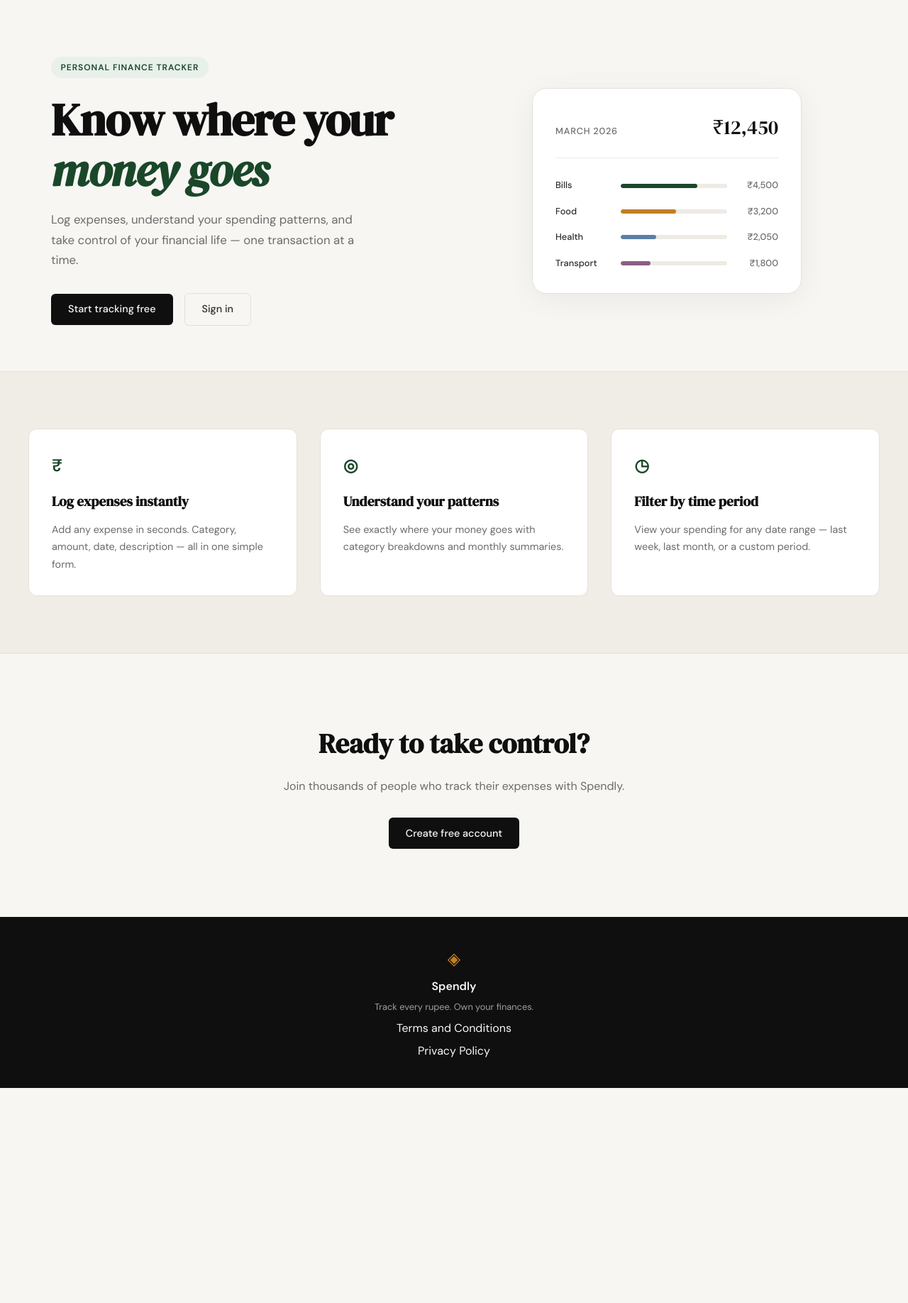
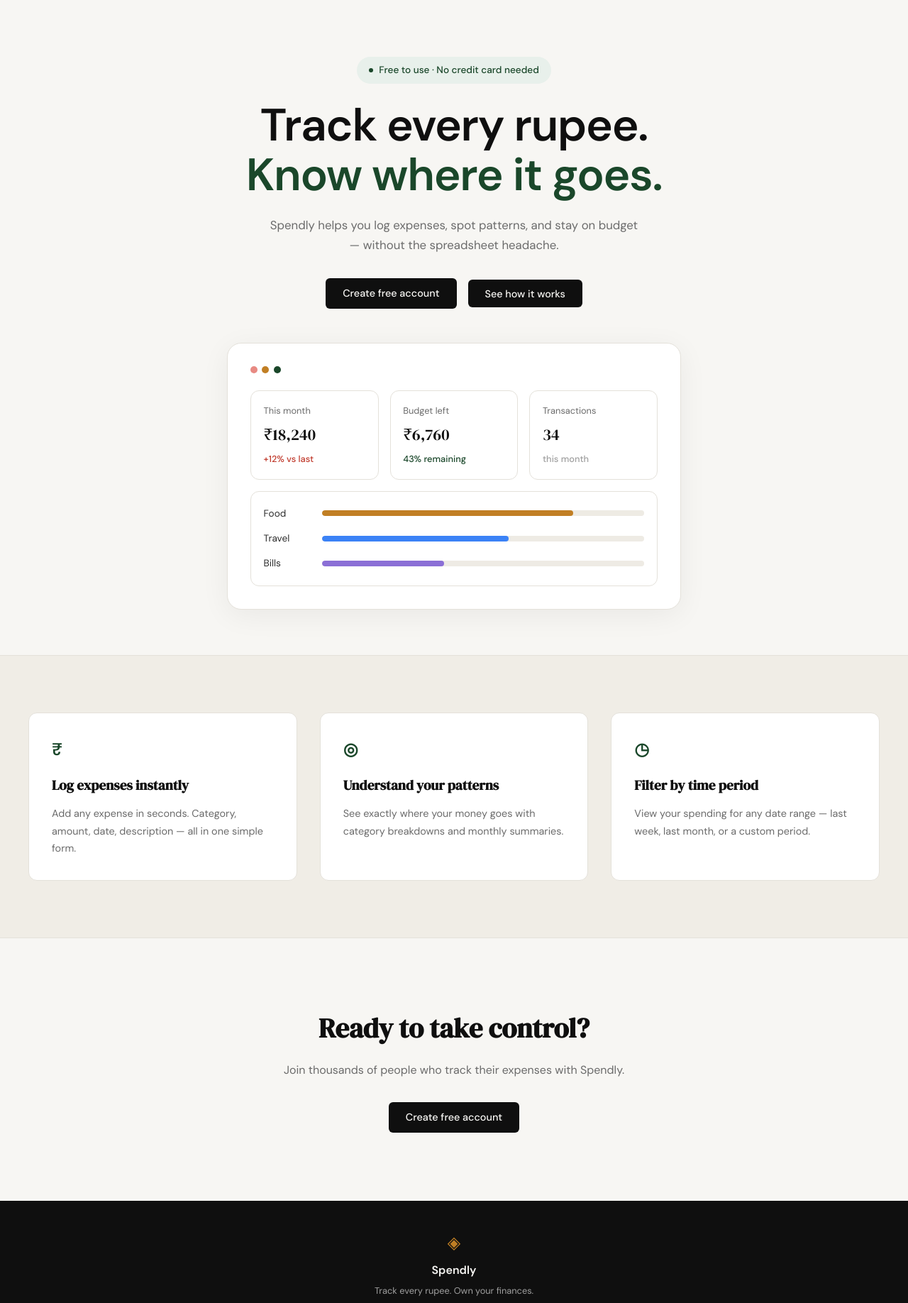
Before and after one commit to sharniks/spendly, a Flask app: page / in a window 1280 px wide. Shown: the part 61-1897 px from the top of the page at 71% size. Before the commit the page ends 1594 px from the top, so only its background shows below. Run offline with Flask 3, Linux system fonts and the light colour scheme.

Commit message:
landing: redesign hero section to match mockup, add how-it-works modal

```diff
--- /dev/null
+++ b/static/css/landing.css
@@ -0,0 +1,211 @@
+/* ------------------------------------------------------------------ */
+/* Hero — landing page redesign                                       */
+/* ------------------------------------------------------------------ */
+
+.hero {
+    grid-template-columns: 1fr;
+    max-width: 720px;
+    text-align: center;
+    gap: 3rem;
+}
+
+.hero-badge {
+    display: inline-flex;
+    align-items: center;
+    gap: 0.5rem;
+    text-transform: none;
+    letter-spacing: normal;
+    font-weight: 500;
+    font-size: 0.85rem;
+    padding: 0.5rem 1.1rem;
+}
+
+.hero-badge-dot {
+    width: 6px;
+    height: 6px;
+    border-radius: 50%;
+    background: var(--accent);
+    flex-shrink: 0;
+}
+
+.hero-title {
+    font-family: var(--font-body);
+    font-weight: 700;
+    font-size: clamp(2.5rem, 6vw, 4rem);
+}
+
+.hero-title-accent {
+    color: var(--accent);
+}
+
+.hero-subtitle {
+    margin-left: auto;
+    margin-right: auto;
+    max-width: 520px;
+}
+
+.hero-actions {
+    justify-content: center;
+}
+
+.hero-actions .btn-primary {
+    border: none;
+    cursor: pointer;
+    font-family: var(--font-body);
+}
+
+/* ------------------------------------------------------------------ */
+/* Mock card (hero visual)                                             */
+/* ------------------------------------------------------------------ */
+
+.hero-visual { width: 100%; }
+
+.mock-card { max-width: 640px; }
+
+.mock-dots {
+    display: flex;
+    gap: 0.4rem;
+    margin-bottom: 1.5rem;
+}
+
+.mock-dot {
+    width: 10px;
+    height: 10px;
+    border-radius: 50%;
+}
+
+.mock-dot-red { background: #e88a83; }
+.mock-dot-yellow { background: var(--accent-2); }
+.mock-dot-green { background: var(--accent); }
+
+.mock-stats {
+    display: grid;
+    grid-template-columns: repeat(3, 1fr);
+    gap: 1rem;
+    margin-bottom: 1rem;
+}
+
+.mock-stat {
+    background: var(--paper-card);
+    border: 1px solid var(--border);
+    border-radius: var(--radius-md);
+    padding: 1.1rem;
+    text-align: left;
+    display: flex;
+    flex-direction: column;
+    gap: 0.35rem;
+}
+
+.mock-stat-label {
+    font-size: 0.8rem;
+    color: var(--ink-muted);
+}
+
+.mock-stat-value {
+    font-family: var(--font-display);
+    font-size: 1.4rem;
+    color: var(--ink);
+}
+
+.mock-stat-delta { font-size: 0.8rem; font-weight: 500; }
+.mock-stat-delta-up { color: var(--danger); }
+.mock-stat-delta-down { color: var(--accent); }
+.mock-stat-delta-muted { color: var(--ink-faint); }
+
+.mock-progress {
+    background: var(--paper-card);
+    border: 1px solid var(--border);
+    border-radius: var(--radius-md);
+    padding: 1.25rem 1.1rem;
+    display: flex;
+    flex-direction: column;
+    gap: 0.85rem;
+}
+
+.mock-progress-row {
+    display: grid;
+    grid-template-columns: 70px 1fr;
+    align-items: center;
+    gap: 0.75rem;
+}
+
+.mock-progress-label {
+    font-size: 0.85rem;
+    color: var(--ink-soft);
+    text-align: left;
+}
+
+.mock-progress-track {
+    height: 8px;
+    background: var(--border-soft);
+    border-radius: 999px;
+    overflow: hidden;
+}
+
+.mock-progress-bar {
+    height: 100%;
+    border-radius: 999px;
+}
+
+.mock-progress-bar-food { background: var(--accent-2); }
+.mock-progress-bar-travel { background: #3b82f6; }
+.mock-progress-bar-bills { background: #8b6fd6; }
+
+@media (max-width: 640px) {
+    .mock-stats { grid-template-columns: 1fr; }
+}
+
+/* ------------------------------------------------------------------ */
+/* "See how it works" modal                                            */
+/* ------------------------------------------------------------------ */
+
+.modal-overlay {
+    position: fixed;
+    inset: 0;
+    background: rgba(15, 15, 15, 0.65);
+    display: flex;
+    align-items: center;
+    justify-content: center;
+    padding: 1.5rem;
+    z-index: 1000;
+}
+
+.modal-overlay[hidden] { display: none; }
+
+.modal {
+    position: relative;
+    background: var(--paper-card);
+    border-radius: var(--radius-md);
+    width: 100%;
+    max-width: 720px;
+    padding: 0.75rem;
+    box-shadow: 0 20px 60px rgba(0, 0, 0, 0.3);
+}
+
+.modal-close {
+    position: absolute;
+    top: -2.5rem;
+    right: 0;
+    background: transparent;
+    border: none;
+    color: var(--paper);
+    font-size: 1.75rem;
+    line-height: 1;
+    cursor: pointer;
+}
+
+.modal-video-wrap {
+    position: relative;
+    width: 100%;
+    padding-top: 56.25%;
+    border-radius: var(--radius-sm);
+    overflow: hidden;
+}
+
+.modal-video-wrap iframe {
+    position: absolute;
+    inset: 0;
+    width: 100%;
+    height: 100%;
+    border: 0;
+}
--- a/templates/landing.html
+++ b/templates/landing.html
@@ -1,60 +1,74 @@
 {% extends "base.html" %}
 
 {% block title %}Spendly — Track Every Rupee{% endblock %}
+
+{% block head %}
+<link rel="stylesheet" href="{{ url_for('static', filename='css/landing.css') }}">
+{% endblock %}
 
 {% block content %}
 
 <section class="hero">
     <div class="hero-inner">
-        <div class="hero-badge">Personal Finance Tracker</div>
+        <div class="hero-badge">
+            <span class="hero-badge-dot"></span>
+            Free to use · No credit card needed
+        </div>
         <h1 class="hero-title">
-            Know where your<br>
-            <em>money goes</em>
+            Track every rupee.<br>
+            <span class="hero-title-accent">Know where it goes.</span>
         </h1>
         <p class="hero-subtitle">
-            Log expenses, understand your spending patterns,
-            and take control of your financial life —
-            one transaction at a time.
+            Spendly helps you log expenses, spot patterns, and stay
+            on budget — without the spreadsheet headache.
         </p>
         <div class="hero-actions">
-            <a href="{{ url_for('register') }}" class="btn-primary">Start tracking free</a>
-            <a href="{{ url_for('login') }}" class="btn-ghost">Sign in</a>
+            <a href="{{ url_for('register') }}" class="btn-primary">Create free account</a>
+            <button type="button" id="how-it-works-btn" class="btn-primary">See how it works</button>
         </div>
     </div>
     <div class="hero-visual">
         <div class="mock-card">
-            <div class="mock-card-header">
-                <span class="mock-label">March 2026</span>
-                <span class="mock-total">₹12,450</span>
+            <div class="mock-dots">
+                <span class="mock-dot mock-dot-red"></span>
+                <span class="mock-dot mock-dot-yellow"></span>
+                <span class="mock-dot mock-dot-green"></span>
             </div>
-            <div class="mock-bars">
-                <div class="mock-bar-row">
-                    <span class="mock-cat">Bills</span>
-                    <div class="mock-bar-track">
-                        <div class="mock-bar" style="width: 72%"></div>
+            <div class="mock-stats">
+                <div class="mock-stat">
+                    <span class="mock-stat-label">This month</span>
+                    <span class="mock-stat-value">₹18,240</span>
+                    <span class="mock-stat-delta mock-stat-delta-up">+12% vs last</span>
+                </div>
+                <div class="mock-stat">
+                    <span class="mock-stat-label">Budget left</span>
+                    <span class="mock-stat-value">₹6,760</span>
+                    <span class="mock-stat-delta mock-stat-delta-down">43% remaining</span>
+                </div>
+                <div class="mock-stat">
+                    <span class="mock-stat-label">Transactions</span>
+                    <span class="mock-stat-value">34</span>
+                    <span class="mock-stat-delta mock-stat-delta-muted">this month</span>
+                </div>
+            </div>
+            <div class="mock-progress">
+                <div class="mock-progress-row">
+                    <span class="mock-progress-label">Food</span>
+                    <div class="mock-progress-track">
+                        <div class="mock-progress-bar mock-progress-bar-food" style="width: 78%"></div>
                     </div>
-                    <span class="mock-amt">₹4,500</span>
                 </div>
-                <div class="mock-bar-row">
-                    <span class="mock-cat">Food</span>
-                    <div class="mock-bar-track">
-                        <div class="mock-bar mock-bar-2" style="width: 52%"></div>
+                <div class="mock-progress-row">
+                    <span class="mock-progress-label">Travel</span>
+                    <div class="mock-progress-track">
+                        <div class="mock-progress-bar mock-progress-bar-travel" style="width: 58%"></div>
                     </div>
-                    <span class="mock-amt">₹3,200</span>
                 </div>
-                <div class="mock-bar-row">
-                    <span class="mock-cat">Health</span>
-                    <div class="mock-bar-track">
-                        <div class="mock-bar mock-bar-3" style="width: 33%"></div>
+                <div class="mock-progress-row">
+                    <span class="mock-progress-label">Bills</span>
+                    <div class="mock-progress-track">
+                        <div class="mock-progress-bar mock-progress-bar-bills" style="width: 38%"></div>
                     </div>
-                    <span class="mock-amt">₹2,050</span>
-                </div>
-                <div class="mock-bar-row">
-                    <span class="mock-cat">Transport</span>
-                    <div class="mock-bar-track">
-                        <div class="mock-bar mock-bar-4" style="width: 28%"></div>
-                    </div>
-                    <span class="mock-amt">₹1,800</span>
                 </div>
             </div>
         </div>
@@ -89,4 +103,49 @@
     </div>
 </section>
 
+<div class="modal-overlay" id="how-it-works-modal" hidden>
+    <div class="modal" role="dialog" aria-modal="true" aria-label="See how Spendly works">
+        <button type="button" class="modal-close" id="how-it-works-close" aria-label="Close">&times;</button>
+        <div class="modal-video-wrap">
+            <iframe id="how-it-works-iframe" src="" title="How Spendly works" frameborder="0"
+                allow="accelerometer; autoplay; clipboard-write; encrypted-media; gyroscope; picture-in-picture"
+                allowfullscreen></iframe>
+        </div>
+    </div>
+</div>
+
 {% endblock %}
+
+{% block scripts %}
+<script>
+    (function () {
+        var YOUTUBE_EMBED_URL = "https://www.youtube.com/embed/dQw4w9WgXcQ"; // placeholder — replace later
+
+        var openBtn = document.getElementById("how-it-works-btn");
+        var closeBtn = document.getElementById("how-it-works-close");
+        var modal = document.getElementById("how-it-works-modal");
+        var iframe = document.getElementById("how-it-works-iframe");
+
+        function openModal() {
+            iframe.src = YOUTUBE_EMBED_URL + "?autoplay=1";
+            modal.hidden = false;
+        }
+
+        function closeModal() {
+            modal.hidden = true;
+            iframe.src = "";
+        }
+
+        openBtn.addEventListener("click", openModal);
+        closeBtn.addEventListener("click", closeModal);
+
+        modal.addEventListener("click", function (event) {
+            if (event.target === modal) closeModal();
+        });
+
+        document.addEventListener("keydown", function (event) {
+            if (event.key === "Escape" && !modal.hidden) closeModal();
+        });
+    })();
+</script>
+{% endblock %}
```
